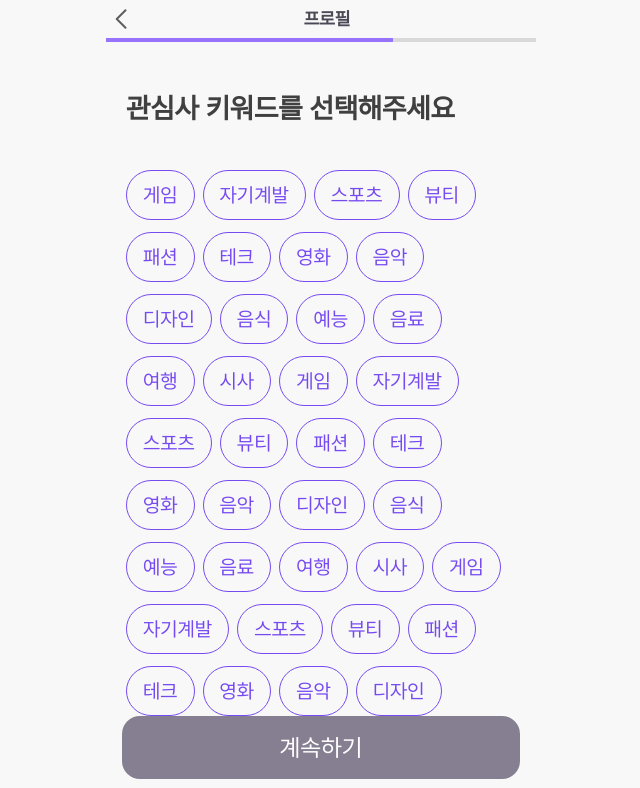
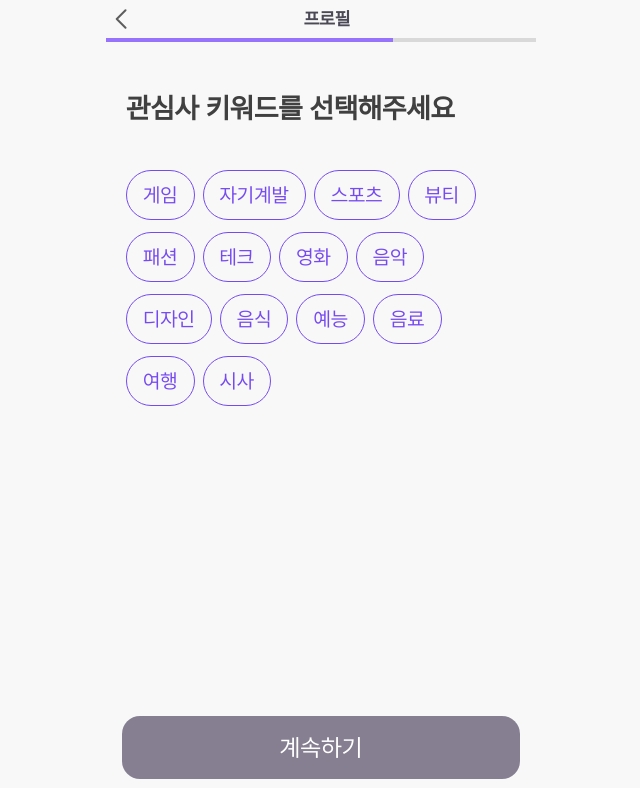
Before and after one commit to project-tingting/tingting_front, a Next.js app: page /profile/interest in a window 1280 px wide. Shown: the top 788 px of the page, without its empty margins (319-959 px from the left). Built offline with nearby package versions, Linux system fonts and the light colour scheme; no server answers.

Commit message:
[Fix] gender 버튼 수정

```diff
--- a/components/common/AnimationContainer.tsx
+++ b/components/common/AnimationContainer.tsx
@@ -25,6 +25,4 @@ export default function InputContainer({ children }: Props) {
   );
 }
 
-const StyledInputContainer = styled(motion.section)<MotionProps>`
-  padding-bottom: 9.5rem;
-`;
+const StyledInputContainer = styled(motion.section)<MotionProps>``;
--- a/components/common/Container.tsx
+++ b/components/common/Container.tsx
@@ -12,7 +12,6 @@ export default function Container({ children }: Props) {
 const StyledContainer = styled.section`
   padding: 0 2em;
   display: flex;
-  height: calc(100vh - 4.2rem);
+  height: calc(100vh - 14.7rem);
   flex-direction: column;
-  justify-content: space-between;
 `;
--- a/components/common/Keyword.tsx
+++ b/components/common/Keyword.tsx
@@ -14,48 +14,6 @@ type ButtonProps = {
 };
 
 export const interestData = [
-  '게임',
-  '자기계발',
-  '스포츠',
-  '뷰티',
-  '패션',
-  '테크',
-  '영화',
-  '음악',
-  '디자인',
-  '음식',
-  '예능',
-  '음료',
-  '여행',
-  '시사',
-  '게임',
-  '자기계발',
-  '스포츠',
-  '뷰티',
-  '패션',
-  '테크',
-  '영화',
-  '음악',
-  '디자인',
-  '음식',
-  '예능',
-  '음료',
-  '여행',
-  '시사',
-  '게임',
-  '자기계발',
-  '스포츠',
-  '뷰티',
-  '패션',
-  '테크',
-  '영화',
-  '음악',
-  '디자인',
-  '음식',
-  '예능',
-  '음료',
-  '여행',
-  '시사',
   '게임',
   '자기계발',
   '스포츠',
--- a/pages/join/gender.tsx
+++ b/pages/join/gender.tsx
@@ -56,6 +56,7 @@ const GenderButtonContainer = styled.section`
   justify-content: center;
   align-items: center;
   gap: 1rem;
+  height: 100%;
 `;
 
 const SubGuide = styled.p`
```
